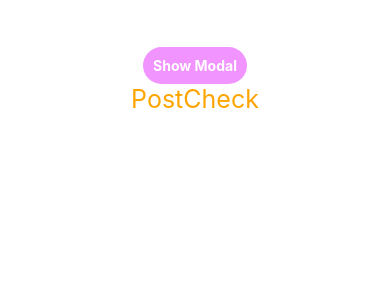
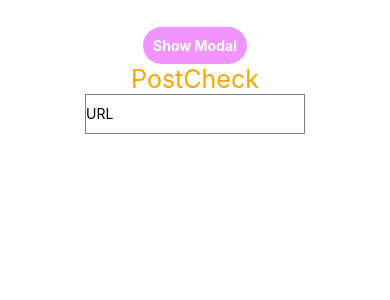
Before and after one commit to Miki535/PostCheck-reactnative-go, a React Native app: screen / in a window 390 px wide. Shown: the top 300 px of the page. Built offline with nearby package versions, Linux system fonts and the light colour scheme.

Commit message:
Test Version

```diff
--- a/App.js
+++ b/App.js
@@ -1,5 +1,5 @@
 import React, { useState } from 'react';
-import { Modal, Pressable, StyleSheet, Text, View, Alert, StatusBar as RNStatusBar } from 'react-native';
+import { Modal, Pressable, StyleSheet, Text, View, Alert, StatusBar as RNStatusBar, TextInput } from 'react-native';
 
 export default function App() {
   const [modalVisible, setModalVisible] = useState(false);
@@ -12,6 +12,7 @@ export default function App() {
           <Text style={styles.textStyle}>Show Modal</Text>
         </Pressable>
         <Text style={styles.text}>PostCheck</Text>
+        <Text style={styles.line}></Text>
       <Modal
         animationType="slide"
         transparent={true}
@@ -31,6 +32,17 @@ export default function App() {
           </View>
         </View>
       </Modal>
+
+      <View>
+      <TextInput
+        style={{
+          height: 40,
+          borderColor: 'gray',
+          borderWidth: 1,
+        }}
+        defaultValue="URL"
+      />
+      </View>
 
       <RNStatusBar style="auto" />
     </View>
@@ -97,4 +109,9 @@ const styles = StyleSheet.create({
     marginBottom: 15,
     textAlign: 'center',
   },
+  line: {
+    width: '100%',
+    height: 3,
+    backgroundColor: 'silver'
+  }
 });
```
